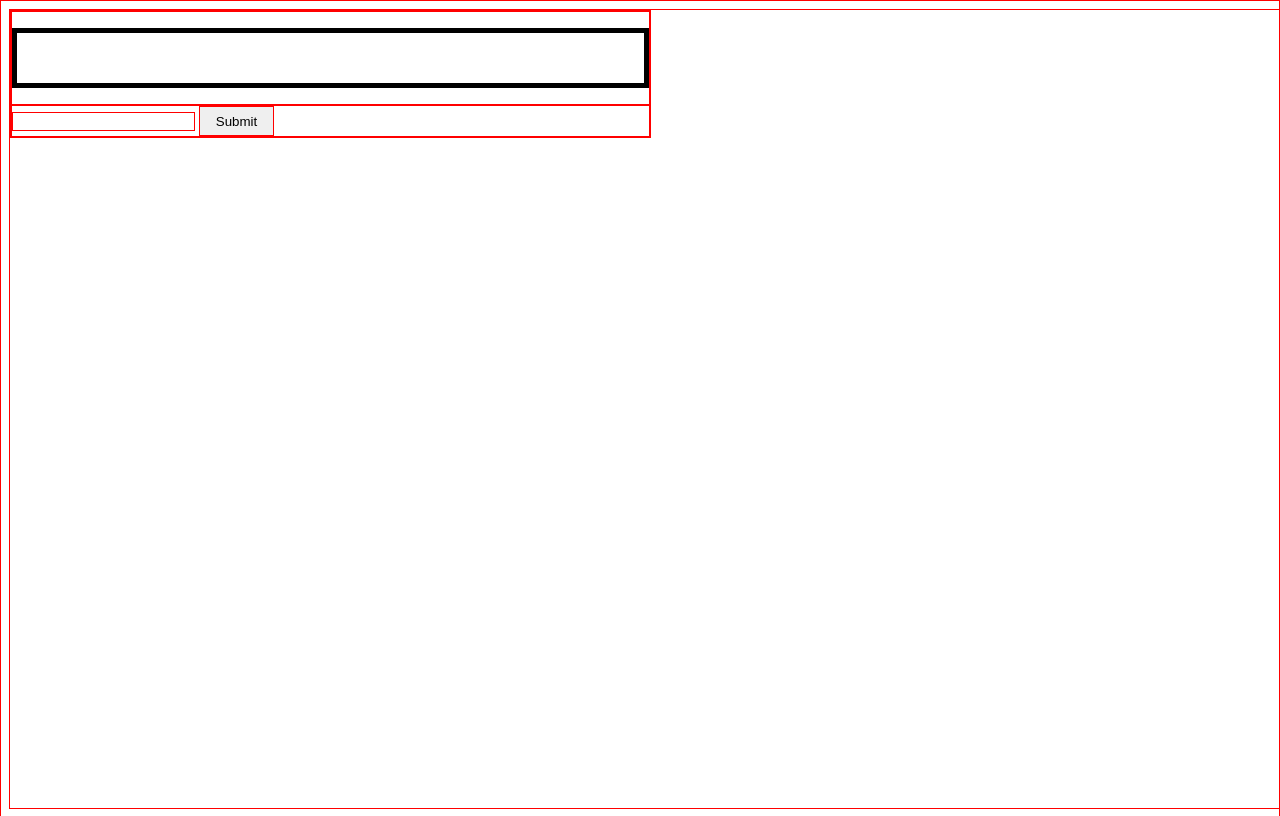
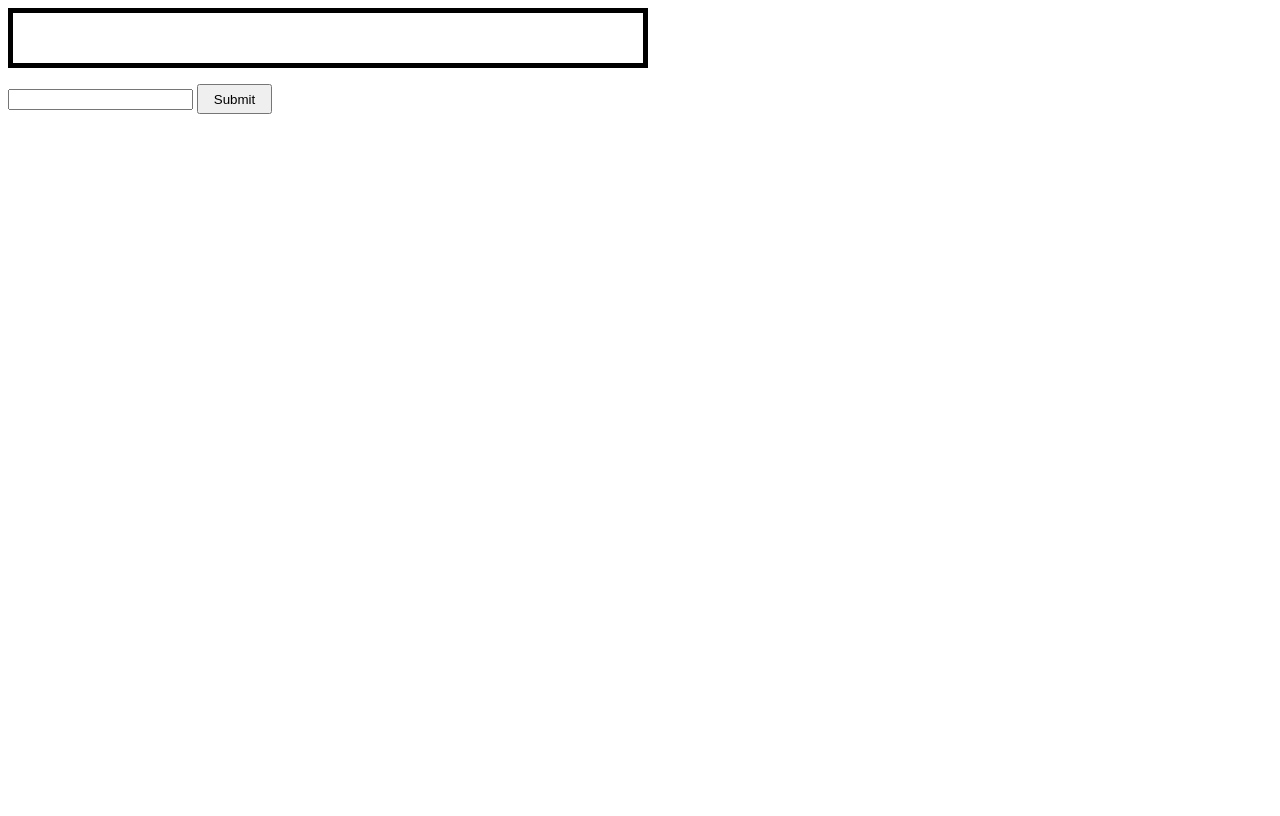
Before and after one commit to bwdurst/simonsBlizzardDurst_Hangman, a plain HTML site: page index.html in a window 1280 px wide. Drawn offline with Linux system fonts and the light colour scheme.

Commit message:
readability changes

```diff
--- a/rampnumbers.js
+++ b/rampnumbers.js
@@ -1,7 +1,7 @@
 const getRampNum = () => {
+  //initializing the required variables outside of the loops to maintian proper scope
+  // num is the number we are verifying is a ramp number. It is taken from the HTML input
   var num = Number(document.getElementById('input').value);
-  //initializing the required variables outside of the loops to maintian proper scope
-  // numToCheck is the number we are verifying is a ramp number
   // numToCompare is an array created from numToCheck so we can iterate through it with a loop
   let numToCompare = [];
   // As we loop through numToCompare, we push the values to finalNum which we will check against numToCheck, the number we are confirming is a ramp number, once the loop is finished
--- a/styles.css
+++ b/styles.css
@@ -1,6 +1,3 @@
-* {
-  border: 1px solid red;
-}
 
 body {
   height: 100%;
```
